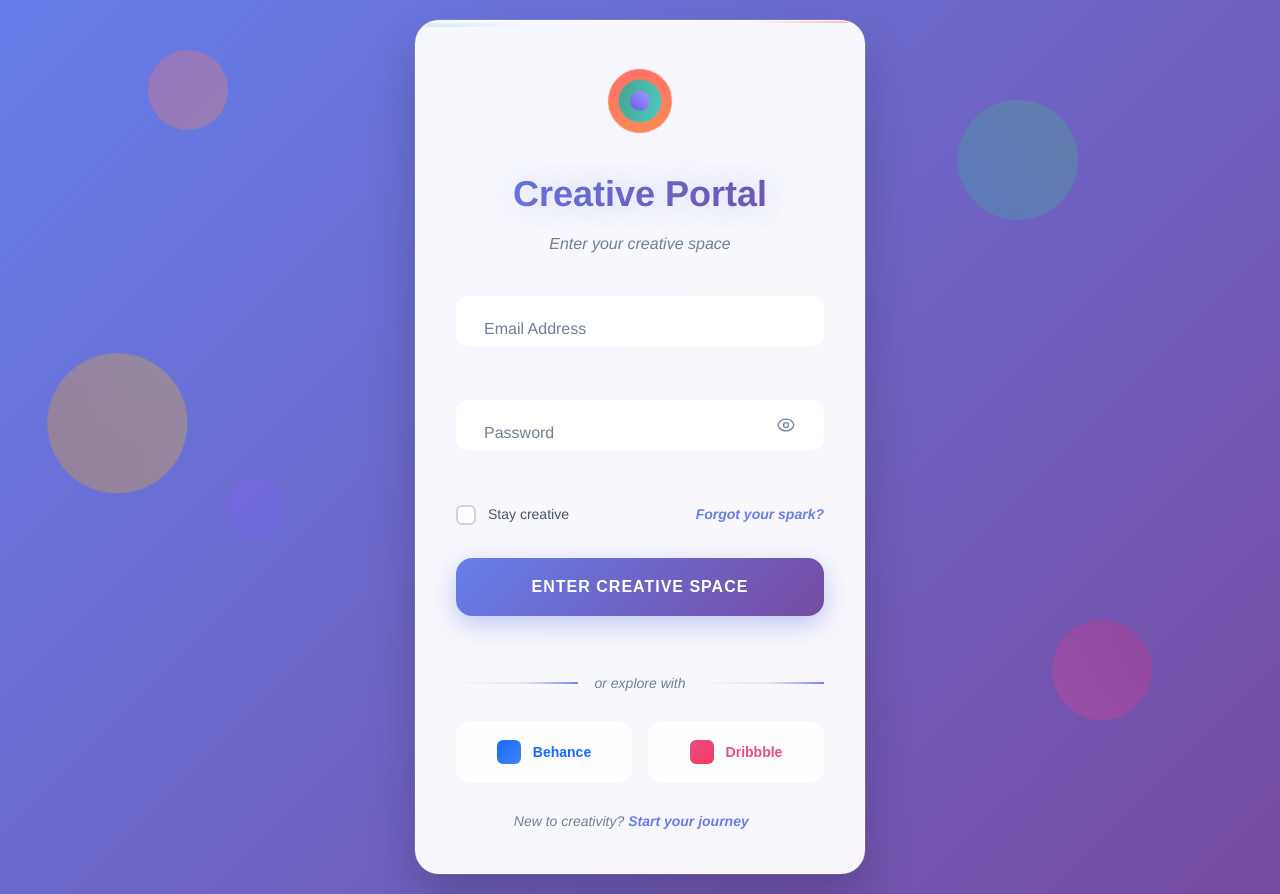
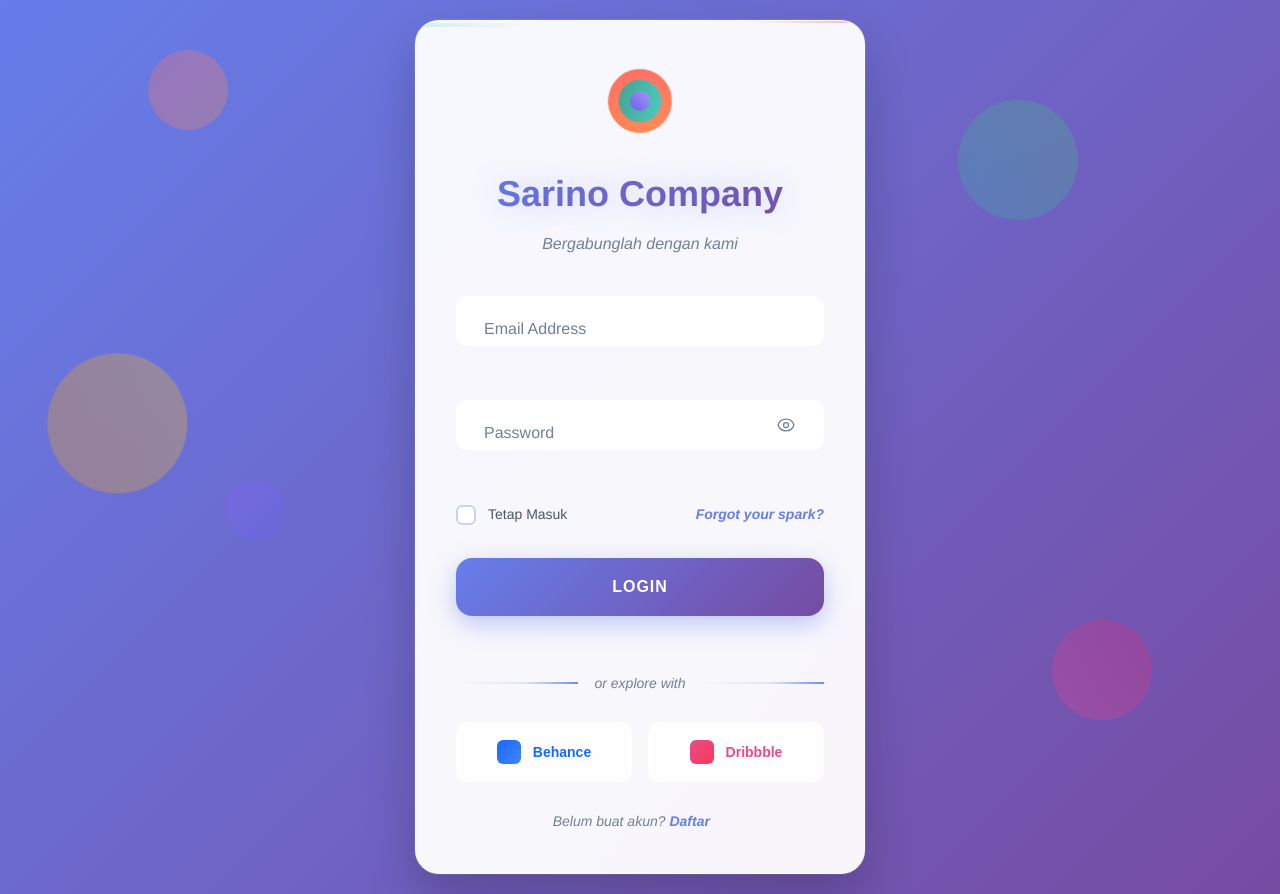
Before and after one commit to MrRPP-dev/WEB2, a plain HTML site: page login/index.html in a window 1280 px wide. Drawn offline with Linux system fonts and the light colour scheme; a script that the page names is missing.

Commit message:
Update index.html

```diff
--- a/login/index.html
+++ b/login/index.html
@@ -3,7 +3,7 @@
 <head>
     <meta charset="UTF-8">
     <meta name="viewport" content="width=device-width, initial-scale=1.0">
-    <title>Creative Login Form</title>
+    <title>Login</title>
     <meta name="description" content="Interactive login form with floating shapes, sparkle focus effects and confetti success.">
     <meta name="author" content="Aigars Silkalns / Colorlib">
     <link rel="canonical" href="https://puikinsh.github.io/login-forms/forms/creative/">
@@ -44,8 +44,8 @@
                     <div class="logo-circle circle-2"></div>
                     <div class="logo-circle circle-3"></div>
                 </div>
-                <h2>Creative Portal</h2>
-                <p>Enter your creative space</p>
+                <h2>Sarino Company</h2>
+                <p>Bergabunglah dengan kami</p>
             </div>
 
             <form class="login-form" id="loginForm" novalidate>
@@ -87,7 +87,7 @@
                             <div class="checkbox-creative">
                                 <div class="check-mark"></div>
                             </div>
-                            Stay creative
+                            Tetap Masuk
                         </label>
                     </div>
                     <a href="#" class="forgot-password">Forgot your spark?</a>
@@ -95,7 +95,7 @@
 
                 <button type="submit" class="login-btn">
                     <span class="btn-bg"></span>
-                    <span class="btn-text">Enter Creative Space</span>
+                    <span class="btn-text">Login</span>
                     <span class="btn-loader">
                         <div class="loader-dot dot-1"></div>
                         <div class="loader-dot dot-2"></div>
@@ -122,7 +122,7 @@
             </div>
 
             <div class="signup-link">
-                <p>New to creativity? <a href="#">Start your journey</a></p>
+                <p>Belum buat akun? <a href="#">Daftar</a></p>
             </div>
 
             <div class="success-message" id="successMessage">
@@ -130,7 +130,7 @@
                     <div class="success-circle"></div>
                     <div class="success-checkmark">✓</div>
                 </div>
-                <h3>Welcome, Creator!</h3>
+                <h3>Selamat Datang!</h3>
                 <p>Entering your creative dimension...</p>
             </div>
         </div>
```
